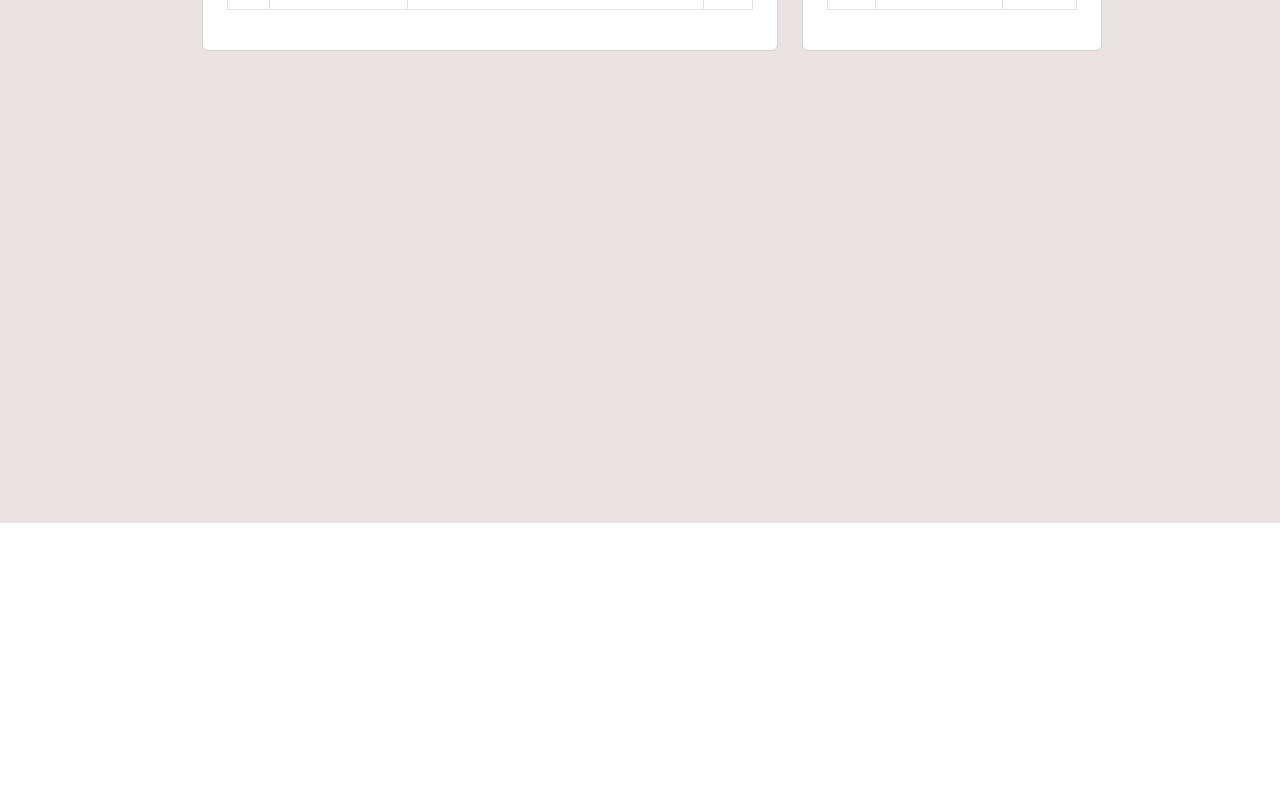
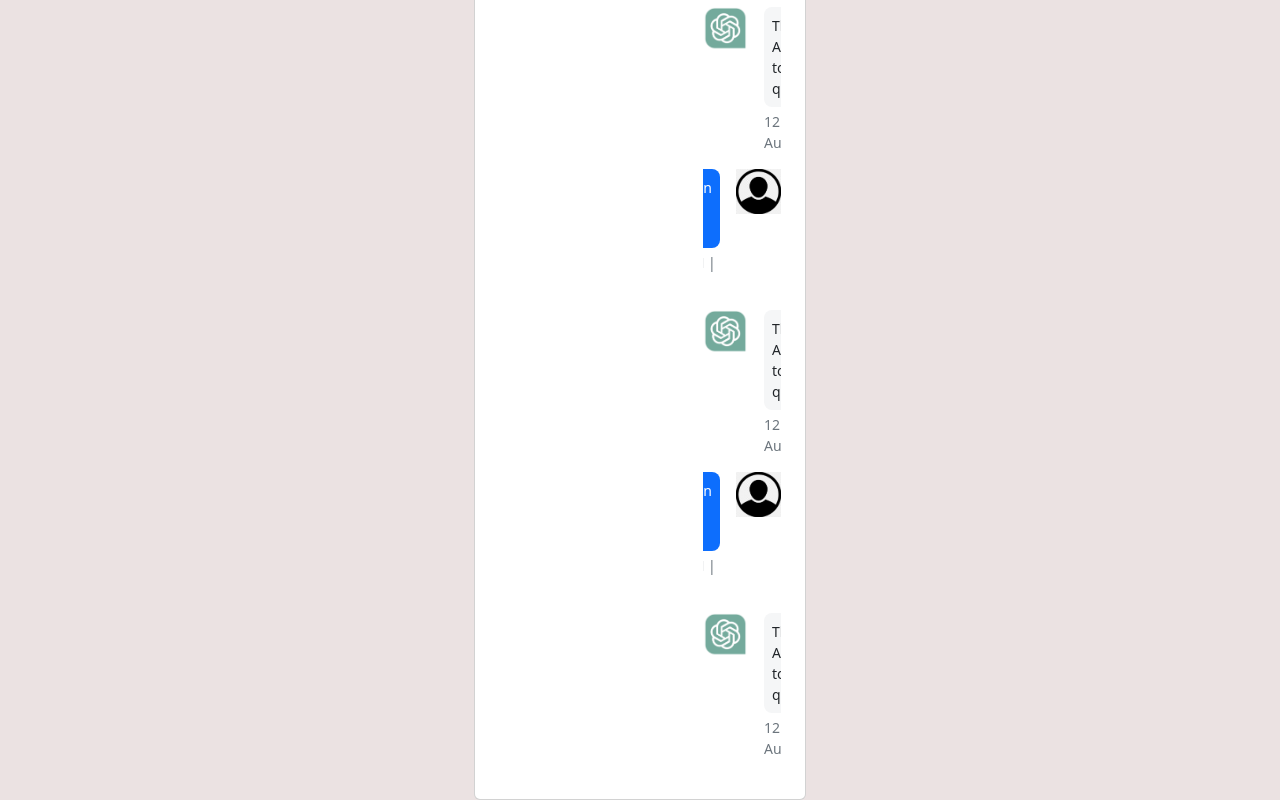
Before and after one commit to skkuse/2023spring_41class_team2, a React (Create React App) app in the folder frontend/: page / in a window 1280 px wide. Shown: the part 277-1077 px from the top of the page. Before the commit the page ends 800 px from the top, so only its background shows below. Built offline with nearby package versions, Linux system fonts and the light colour scheme.

Commit message:
feat: Problem Page - working on

```diff
--- a/frontend/package.json
+++ b/frontend/package.json
@@ -12,6 +12,7 @@
     "@types/react": "^18.0.38",
     "@types/react-dom": "^18.0.11",
     "@types/react-redux": "^7.1.25",
+    "@uiw/react-textarea-code-editor": "^2.1.1",
     "bootstrap": "^5.2.3",
     "react": "^18.2.0",
     "react-bootstrap": "^2.7.4",
--- a/frontend/src/App.tsx
+++ b/frontend/src/App.tsx
@@ -17,8 +17,8 @@ const App: React.FC = () => {
   //return <Admin />;
   //return <LoginPage/>;
   //return <SignupPage/>;
-  //return <ProblemPage/>;
-  return <MainPage/>;
+  return <ProblemPage/>;
+  // return <MainPage/>;
 };
 
 export default App;
--- a/frontend/src/components/ProblemPage.tsx
+++ b/frontend/src/components/ProblemPage.tsx
@@ -3,6 +3,7 @@ import { Container, Row, Col, Card, Form, Button } from 'react-bootstrap';
 import security_logo from '../assets/security_logo.png'
 import chat_image from '../assets/chat.png'
 import user_image from '../assets/user.png'
+import CodeEditor from '@uiw/react-textarea-code-editor';
 const ProblemPage: React.FC = () => {
   return (
     <div style={{ backgroundColor: '#EBE2E2', minHeight: '100vh' }}>
@@ -14,15 +15,22 @@ const ProblemPage: React.FC = () => {
               <img src={security_logo} alt="Logo" style={{ width: '50px', height: '50px', marginLeft: '10px', marginBottom: '20px' }} />
             </div>
             <Card className="p-4" style={{ minWidth: '200px' }}>
-              <Col md="8">
-                <Row>
-                    <div>
-
-                    </div>
-                </Row>
-              </Col>
-              <Col md="4">
-              <div className="overflow-auto">
+              <Row>
+                <Col xs={8} className="mt-4">
+                  <CodeEditor
+                      value='function add(a, b) {\n  return a + b;\n}'
+                      language="c"
+                      placeholder="Placeholder Text"
+                      padding={15}
+                      style={{
+                        fontSize: 14,
+                        backgroundColor: "#fafafa",
+                        fontFamily: 'ui-monospace,SFMono-Regular,SF Mono,Consolas,Liberation Mono,Menlo,monospace',
+                      }}
+                    />
+                </Col>
+                <Col xs={4} className="mt-4">
+                  <div className="overflow-auto">
                     <div className="d-flex flex-row justify-content-end">
                       <div>
                         <p className="small p-2 me-3 mb-1 text-white rounded-3 bg-primary">
@@ -89,8 +97,42 @@ const ProblemPage: React.FC = () => {
                         </p>
                       </div>
                     </div>
-              </div>
-              </Col>
+                    <div className="d-flex flex-row justify-content-end">
+                      <div>
+                        <p className="small p-2 me-3 mb-1 text-white rounded-3 bg-primary">
+                          Question to the chat
+                        </p>
+                        <p className="small me-3 mb-3 rounded-3 text-muted">
+                          12:00 PM | Aug 13
+                        </p>
+                      </div>
+                      <img
+                        src={user_image}
+                        alt="user"
+                        style={{ width: "45px", height: "100%" }}
+                      />
+                    </div>
+                    <div className="d-flex flex-row justify-content-start">
+                      <img
+                        src={chat_image}
+                        alt="charGPT"
+                        style={{ width: "45px", height: "100%" }}
+                      />
+                      <div>
+                        <p
+                          className="small p-2 ms-3 mb-1 rounded-3"
+                          style={{ backgroundColor: "#f5f6f7" }}
+                        >
+                          The Answer to the question
+                        </p>
+                        <p className="small ms-3 mb-3 rounded-3 text-muted float-end">
+                          12:00 PM | Aug 13
+                        </p>
+                      </div>
+                    </div>
+                  </div>
+                </Col>
+              </Row>
             </Card>
           </Col>
         </Row>
```
Also changed, not shown: 1 other file (tests, documents, lock files or other folders).
